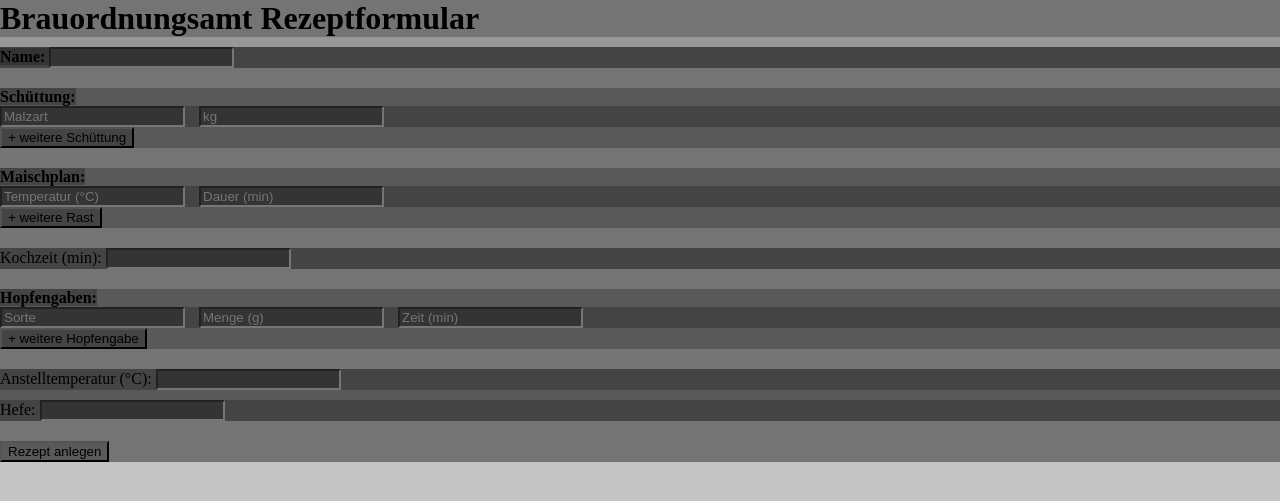
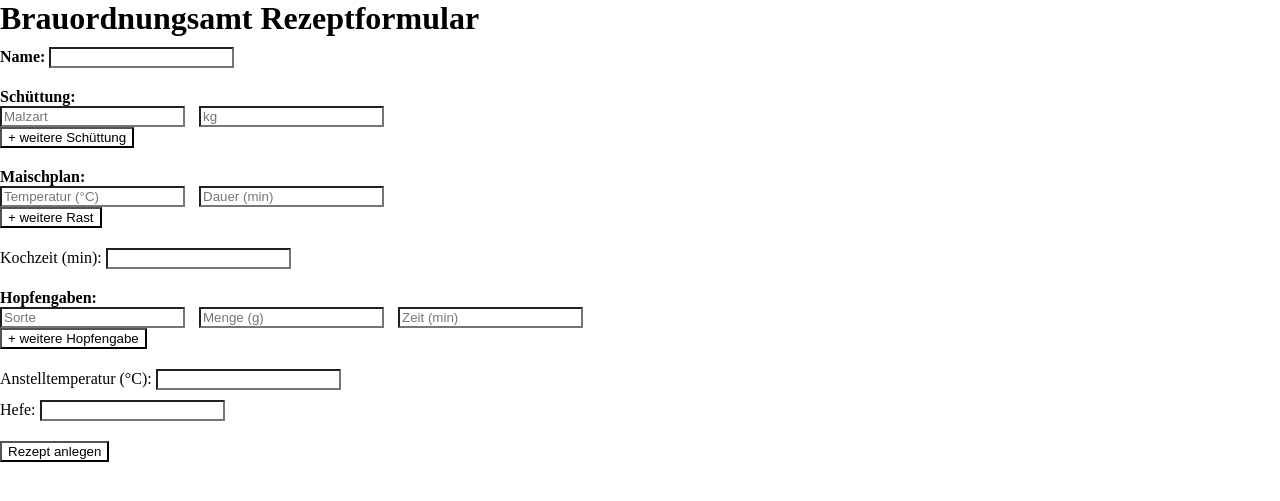
Before and after one commit to 7otentanz/brauordnungsamt, a Python web app: template TEMPLATES/rezept.html in a window 1280 px wide. Shown: the top 501 px of the page. Run offline with Jinja, Linux system fonts and the light colour scheme; the template is opened without the code that fills it, so the values that code supplies are empty.

Commit message:
vorbereitung

```diff
--- a/TEMPLATES/rezept.html
+++ b/TEMPLATES/rezept.html
@@ -6,6 +6,11 @@
   <meta charset="UTF-8">
   <meta name="viewport" content="width=device-width, initial-scale=1.0">
   <link rel="stylesheet" href="styles.css">
+  <style>
+    * {
+      background-color: WHITE;
+    }
+  </style>
   <title>Rezeptformular</title>
 </head>
 
```
Also changed, not shown: PYTHON/brausteuerung.py (+8 -1 lines).
